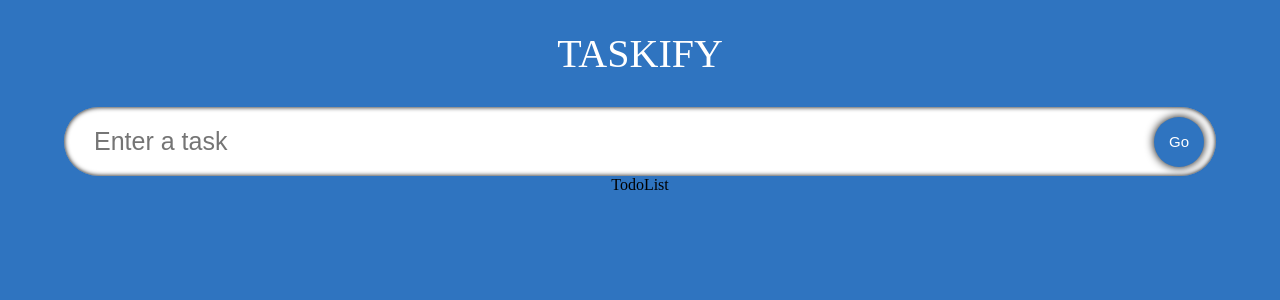
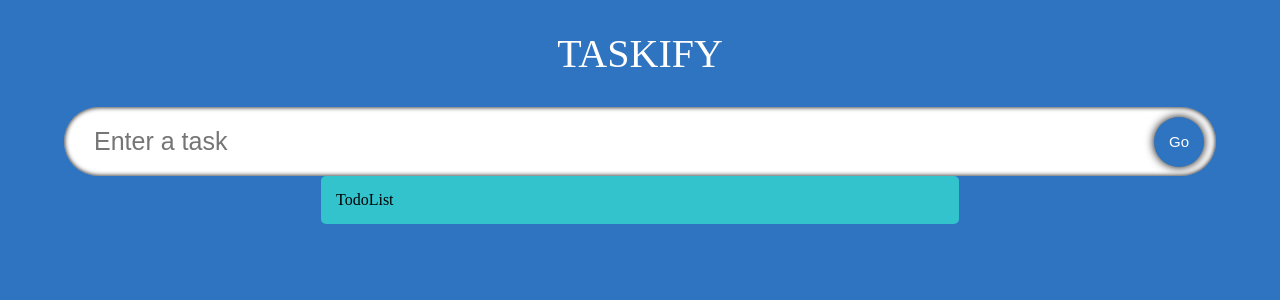
Before and after one commit to PatrickZimmerer/ReactTodo, a React (Create React App) app: page / in a window 1280 px wide. Shown: the top 300 px of the page. Built offline with nearby package versions, Linux system fonts and the light colour scheme; a web font is replaced by a local one.

Commit message:
Added todo list component

```diff
--- a/src/App.tsx
+++ b/src/App.tsx
@@ -21,7 +21,7 @@ function App() {
 		<div className="App">
 			<span className="heading">Taskify</span>
 			<InputField todo={todo} setTodo={setTodo} handleAdd={handleAdd} />
-			<TodoList />
+			<TodoList todos={todos} setTodos={setTodos} />
 		</div>
 	);
 }
--- a/src/components/TodoList.tsx
+++ b/src/components/TodoList.tsx
@@ -1,7 +1,14 @@
 import React from 'react';
+import Todo from '../model';
+import './styles.css';
 
-function TodoList() {
-	return <div>TodoList</div>;
+interface Props {
+	todos: Todo[];
+	setTodos: React.Dispatch<React.SetStateAction<Todo[]>>;
+}
+
+function TodoList({ todos, setTodos }: Props) {
+	return <div className="todos">TodoList</div>;
 }
 
 export default TodoList;
```
